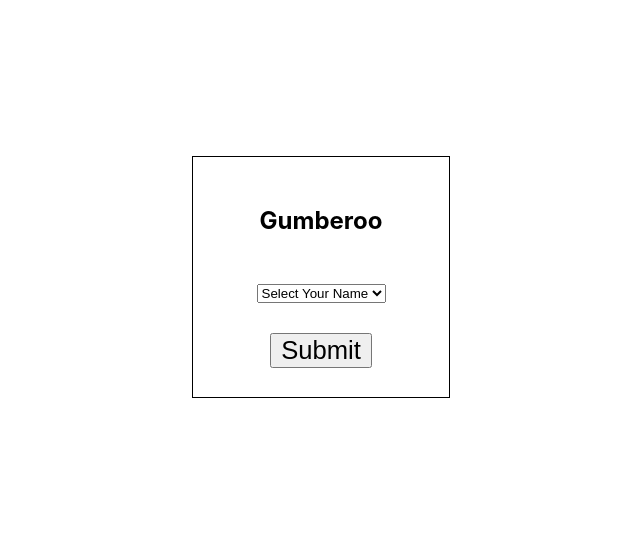
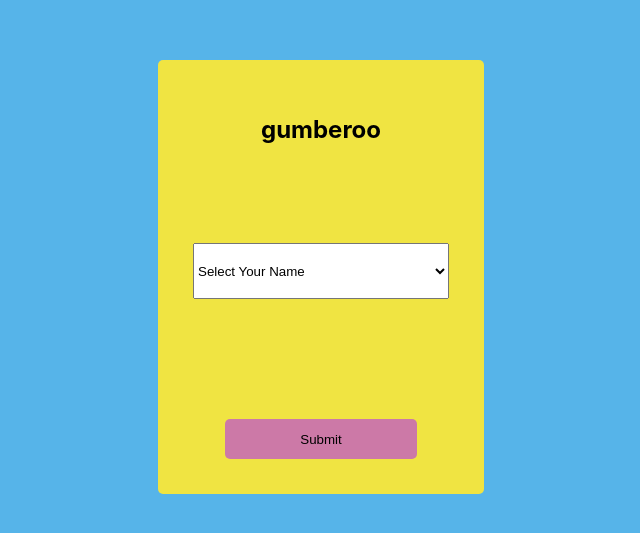
Before and after one commit to KyleWong2510/gumberoo, a React (Create React App) app: page / in a window 1280 px wide. Shown: the part 123-656 px from the top of the page, without its empty margins (319-959 px from the left). Built offline with nearby package versions, Linux system fonts and the light colour scheme.

Commit message:
Adds styling to student dashboard

```diff
--- a/src/StudentDashboard/QuestionArea.js
+++ b/src/StudentDashboard/QuestionArea.js
@@ -25,7 +25,7 @@ function QuestionArea(props) {
 
       {answers.map((answer, i) => {
         return (
-          <button key={i++} type='submit'>{answer}</button>
+          <button key={i++} className='question-button' type='submit'>{answer}</button>
         )
       })}
 
--- a/src/StudentDashboard/QuestionArea.scss
+++ b/src/StudentDashboard/QuestionArea.scss
@@ -1,8 +1,17 @@
 .display-question {
-  font-size: 3vw
+  font-size: 4vw;
+  justify-content: space-evenly;
+  margin-bottom: 5px;
 }
 
-button {
+.question-button {
   width: 40%;
-  font-size: 2vw
+  height: 5%;
+  padding: 10px;
+  font-size: 3vw;
+  border-radius: 5px;
+  margin: 20px;
+  background-color: #CC79A7;
+  border: none;
+  cursor: pointer
 }
--- a/src/StudentDashboard/StudentDashboard.js
+++ b/src/StudentDashboard/StudentDashboard.js
@@ -17,12 +17,12 @@ function StudentDashboard(props) {
       {!props.studentName && <StudentForm />}
       {props.studentName &&
       <section className='student-dash'>
-        <header>
-          <h1>Gumberoo</h1>
+        <header className='student-header'>
+          <h1>gumberoo</h1>
           <h4>{props.studentName}</h4>
         </header>
         <div className='reading'>
-        {props.lesson.questions[0].reading}
+           {props.lesson.questions[0].reading}
         </div>
         <div className='animation'>
           Animation
--- a/src/StudentDashboard/StudentDashboard.scss
+++ b/src/StudentDashboard/StudentDashboard.scss
@@ -1,11 +1,10 @@
-
-
 .student-body {
   height: 100vh;
   width: 100vw;
   display: flex;
   justify-content: center;
   align-content: center;
+  background-color: #56B4E9
 }
 
 .student-dash {
@@ -21,21 +20,30 @@
 .reading {
   width: 40%;
   height: 30vh;
-  border: 1px solid black;
-  font-size: 2vh;
+  padding: 10px;
+  font-size: 2.5vh;
+  background-color: #F0E442;
+  border-radius: 5px;
+  box-shadow: 3px 2px 6px;
+  overflow-y: scroll;
 }
 
 .question {
   width: 90%;
   height: 50vh;
-  border: 1px solid black;
   text-align: center;
+  background-color: #F0E442;
+  border-radius: 5px;
+  box-shadow: 3px 2px 6px
 }
 
 .animation {
   width: 40%;
   height: 30vh;
-  border: 1px solid black;
+  padding: 10px;
+  background-color: #F0E442;
+  border-radius: 5px;
+  box-shadow: 3px 2px 6px
 }
 
 header {
--- a/src/StudentDashboard/StudentForm.js
+++ b/src/StudentDashboard/StudentForm.js
@@ -16,7 +16,7 @@ function StudentForm(props) {
   props.setLesson(lesson)
   return (
       <section className='student-form'>
-        <h2>Gumberoo</h2>
+        <h2>gumberoo</h2>
         <select
           name='studentNameInput'
           className='student-names-input'
--- a/src/StudentDashboard/StudentForm.scss
+++ b/src/StudentDashboard/StudentForm.scss
@@ -1,10 +1,28 @@
 .student-form {
-  width: 20%;
-  height: 30%;
-  border: 1px solid black;
+  // width: 20vh;
+  // height: 30%;
+  padding: 35px;
+  border-radius: 5px;
   display: flex;
   flex-direction: column;
   margin: auto;
   align-items: center;
   justify-content: space-evenly;
+  background-color: #F0E442;
 }
+
+.student-names-input {
+  margin-top: 10vh;
+  height: 7vh;
+  width: 20vw
+}
+
+.submit-name-button {
+  margin-top: 15vh;
+  height: 5vh;
+  width: 15vw;
+  background-color: #CC79A7;
+  border: none;
+  border-radius: 5px;
+  cursor: pointer;
+}
--- a/src/mockData/lesson.js
+++ b/src/mockData/lesson.js
@@ -2,8 +2,8 @@ export const lesson = {
   id: 3,
   questions: [
     {
-      reading: 'Lorem ipsum dolor sit amet, consectetur adipiscing elit, sed do eiusmod tempor incididunt ut labore et dolore magna aliqua. Ut enim ad minim veniam, quis nostrud exercitation ullamco laboris nisi ut aliquip ex ea commodo consequat. Duis aute irure dolor in reprehenderit in voluptate velit esse cillum dolore eu fugiat nulla pariatur. Excepteur sint occaecat cupidatat non proident, sunt in culpa qui officia deserunt mollit anim id est laborum.',
-      question: 'What is 2 + 2',
+      reading: '  Lorem ipsum dolor sit amet, consectetur adipiscing elit, sed do eiusmod tempor incididunt ut labore et dolore magna aliqua. Ut enim ad minim veniam, quis nostrud exercitation ullamco laboris nisi ut aliquip ex ea commodo consequat. Duis aute irure dolor in reprehenderit in voluptate velit esse cillum dolore eu fugiat nulla pariatur. Excepteur sint occaecat cupidatat non proident, sunt in culpa qui officia deserunt mollit anim id est laborum.',
+      question: 'What is 2 + 2?',
       correctAnswer: '4',
       wrong_answers: ['5', '20', 'eleventy']
     },
```
Also changed, not shown: src/index.scss (+9 -0 lines).
